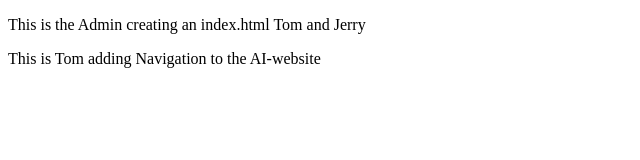
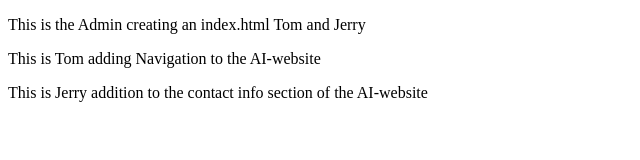
Before and after one commit to abiolamukaram/ai-startup-website, a plain HTML site: page index.html in a window 1280 px wide. Shown: the whole page, without its empty margins (0-640 px from the left). Drawn offline with Linux system fonts and the light colour scheme.

Commit message:
Add contact information

```diff
--- a/index.html
+++ b/index.html
@@ -8,5 +8,6 @@
   <body>
 	 <p>This is the Admin creating an index.html Tom and Jerry</p>
 	 <p>This is Tom adding Navigation to the AI-website</p>
+	 <p>This is Jerry addition to the contact info section of the AI-website</p>
   </body>
 </html>
```
